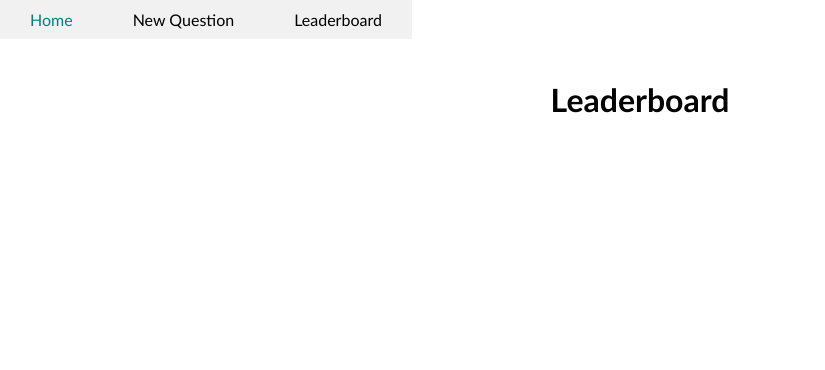
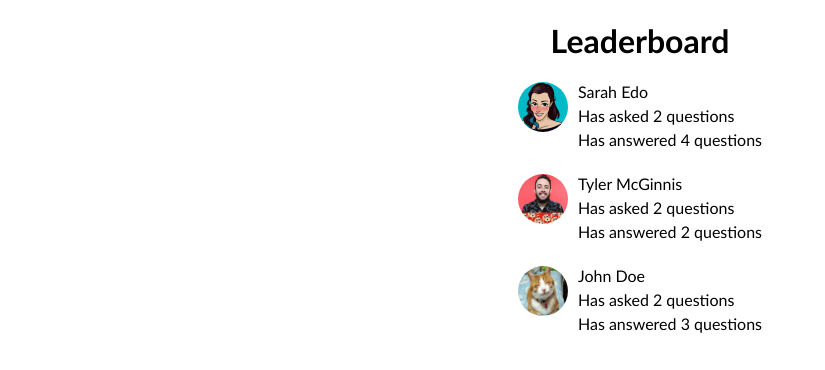
Before and after one commit to njpatten/rather, a React (Create React App) app: page /leaderboard in a window 1280 px wide. Shown: the top 370 px of the page, without its empty margins (0-825 px from the left). Built offline with nearby package versions, Linux system fonts and the light colour scheme.

Commit message:
finish leaderboard

```diff
--- a/src/components/App.js
+++ b/src/components/App.js
@@ -20,6 +20,8 @@ class App extends Component {
   }
 
   componentDidMount () {
+
+
     this.props.dispatch(handleInitialData())
 
     window.logout = () => this.props.dispatch(setAuthedUser(null))
@@ -35,17 +37,19 @@ class App extends Component {
     return (
       <Router>
           <div className='container'>
-            <div className="nav">
-              <Nav />
-              <NavSecondary />
-            </div>
+          {this.props.authedUser &&
+              <div className="nav">
+                <Nav />
+                <NavSecondary />
+              </div>
+          }
             {/* <Route path='/' exact component={HomePage} /> */}
             {this.props.authedUser ?
               <Route path='/' exact component={HomePage} />
             : <Route path='/' exact component={SignIn} />
             }
             <Route path='/questions/:question_id' component={Questions} />
-            <Route path='/new-question' component={NewQuestion} />
+            <Route path='/add' component={NewQuestion} />
             <Route path='/leaderboard' component={Leaderboard} />
           </div>
       </Router>
--- a/src/components/HomePage.js
+++ b/src/components/HomePage.js
@@ -13,8 +13,8 @@ class Homepage extends Component {
 
   componentDidMount = () => {
     this.props.dispatch(handleInitialData())
+    console.log(this.props)
   }
-
 
   getShownQuestions = () => {
     let questionObj = this.props.questions;
@@ -49,8 +49,8 @@ class Homepage extends Component {
     return (
       <div style={{display: 'flex', flexDirection: 'column', justifyContent: 'center', alignItems: 'center'}}>
         <div>
-          <button onClick={this.changeAnsweredTab} className={!this.state.answered && 'solid'}>Unanswered</button>
-          <button onClick={this.changeAnsweredTab} className={this.state.answered && 'solid'}>Answered</button>
+          <button onClick={this.changeAnsweredTab} className={!this.state.answered ? 'solid' : null}>Unanswered</button>
+          <button onClick={this.changeAnsweredTab} className={this.state.answered ? 'solid' : null}>Answered</button>
         </div>
         {this.getShownQuestions().map(question => {
           return (
--- a/src/components/Leaderboard.js
+++ b/src/components/Leaderboard.js
@@ -5,12 +5,50 @@ import Question from './Question'
 import authedUser from '../reducers/authedUser';
 
 class Leaderboard extends Component {
+  state={
+    loading: true
+  }
+
+  getAnswered = user => {
+    let totalAnswered = 0;
+    let questionObj = this.props.questions;
+    let questions = Object.keys(questionObj).map(key => questionObj[key])
+    console.log(questions)
+    questions.map(question => {
+      if (question.optionOne.votes.includes(user)){
+        totalAnswered = totalAnswered + 1
+        console.log('yes')
+      }
+      if (question.optionTwo.votes.includes(user)){
+        totalAnswered = totalAnswered + 1
+        console.log('ok')
+      }
+      console.log(totalAnswered)
+      return totalAnswered
+    })
+    return totalAnswered
+  }
+
 
   render() {
-
+    const userObj = this.props.users
+    const  users = Object.keys(userObj);
+    console.log(users)
     return (
       <div style={{display: 'flex', flexDirection: 'column', justifyContent: 'center', alignItems: 'center'}}>
         <h1>Leaderboard</h1>
+        {users && users.length ?
+          users.map(user => (
+          <div key={userObj[user].id} className='leader-wrap'>
+            <img src={userObj[user].avatarURL} style={{width: '50px', height: '50px', borderRadius: '100%'}} />
+            <div className="leader-info">
+              <p>{userObj[user].name}</p>
+              <p>Has asked {userObj[user].questions.length} questions</p>
+              <p>Has answered {this.getAnswered(user)} questions</p>
+            </div>
+          </div>
+        ))
+        : null}
       </div>
     )
   }
--- a/src/components/Nav.js
+++ b/src/components/Nav.js
@@ -10,7 +10,7 @@ class Nav extends Component {
             Home
           </li>
         </Link>
-        <Link to='/new-question'>
+        <Link to='/add'>
           <li key='new'>
             New Question
           </li>
--- a/src/components/NavSecondary.js
+++ b/src/components/NavSecondary.js
@@ -6,21 +6,25 @@ import { setAuthedUser } from '../actions/authedUser'
 
 
 class NavSecondary extends Component {
+
   logOut = () => {
     this.props.dispatch(setAuthedUser(null))
   }
+
   render() {
     let { authedUser, users } = this.props;
     let authedUserObj = users[authedUser]
+
     return (
-      <ul className="nav-secondary">
+      <div>
         {authedUserObj ?
-          <li><img src={authedUserObj.avatarURL} className="nav-avatar"/></li>
+          <ul className="nav-secondary">
+            <li><img src={authedUserObj.avatarURL} className="nav-avatar"/></li>
+            <li>Logged in as {authedUser}</li>
+            <li onClick={this.logOut}>Log Out</li>
+          </ul>
         : null}
-        {/* {authedUser ?
-          <li onClick={this.logOut}>Log Out</li>
-        : <li>Log In</li>} */}
-      </ul>
+    </div>
     )
   }
 }
--- a/src/components/NewQuestion.js
+++ b/src/components/NewQuestion.js
@@ -1,16 +1,52 @@
 import React, { Component } from 'react'
 import { connect } from 'react-redux'
 
-import Question from './Question'
-import authedUser from '../reducers/authedUser';
+import { _saveQuestion } from '../utils/_DATA.js'
 
 class NewQuestion extends Component {
+  state={
+    optionOne: '',
+    optionTwo: '',
+  }
+
+  createQuestion = event => {
+    event.preventDefault();
+    const question = {
+      optionOneText: this.state.optionOne,
+      optionTwoText: this.state.optionTwo,
+      author: this.props.authedUser,
+    }
+    _saveQuestion(question).then(data => {
+      console.log(data)},
+      this.props.history.push('/')
+    ).catch(() => console.log('no'))
+  }
+
+  handleChange = event => {
+    this.setState({
+      [event.target.name]: event.target.value
+    })
+  }
 
   render() {
 
     return (
       <div style={{display: 'flex', flexDirection: 'column', justifyContent: 'center', alignItems: 'center'}}>
         <h1>New Question</h1>
+        <h2>Would you rather...</h2>
+        <form onSubmit={this.createQuestion}>
+          <div class="form-wrap">
+            <label for="optionOne">Option One</label>
+            <input id="optionOne" name="optionOne" type="text" value={this.state.optionOne} onChange={this.handleChange}></input>
+          </div>
+          <div class="form-wrap">
+            <label for="optionTwo">Option Two</label>
+            <input id="optionTwo" name="optionTwo" type="text" value={this.state.optionTwo} onChange={this.handleChange}></input>
+          </div>
+          <div class="form-wrap">
+            <button>Submit Question</button>
+          </div>
+        </form>
       </div>
     )
   }
@@ -18,8 +54,6 @@ class NewQuestion extends Component {
 
 function mapStateToProps(state) {
   return {
-    users: state.users,
-    questions: state.questions,
     authedUser: state.authedUser
   }
 }
--- a/src/components/Question.js
+++ b/src/components/Question.js
@@ -9,9 +9,7 @@ class Question extends Component {
   }
 
   componentDidMount = () => {
-    // console.log(this.props)
     if (this.props.showResults){
-      console.log(this.props.authedUser)
       if (this.props.optionOne.votes.includes(this.props.authedUser)){
         this.setState({
           selectedAnswer: 'optionOne',
@@ -30,7 +28,7 @@ class Question extends Component {
   handleChange = event => {
     let question = this.props.questions[this.props.id]
     let questionText = question[event.target.value].text
-    console.log(this.props.id)
+
     this.setState({
       selectedAnswer: event.target.value,
       selectedAnswerText: questionText,
@@ -42,6 +40,11 @@ class Question extends Component {
     if (this.state.selectedAnswer != null){
       this.props.onAnswer(this.state.selectedAnswer);
     }
+  }
+
+  getPercent = optionVotes => {
+    const totalVotes = this.props.optionTwo.votes.length + this.props.optionOne.votes.length;
+    return optionVotes/totalVotes * 100
   }
 
   render() {
@@ -59,20 +62,22 @@ class Question extends Component {
             {showValues ?
               <form onSubmit={this.handleSubmit}>
                 <div style={{display: 'flex'}}>
-                  <input type="radio" id="optionOne" value="optionOne" onChange={this.handleChange} />
-                  <label> {optionOne.text}</label>
+                  <input type="radio" id="optionOne" value="optionOne" name="question" onChange={this.handleChange} />
+                  <label for="optionOne">{optionOne.text}</label>
                 </div>
                 <div style={{display: 'flex'}}>
-                  <input type="radio" id="optionTwo" value="optionTwo" onChange={this.handleChange}/>
-                  <label> {optionTwo.text}</label>
+                  <input type="radio" id="optionTwo" value="optionTwo" name="question" onChange={this.handleChange}/>
+                  <label for="optionTwo">{optionTwo.text}</label>
                 </div>
                 <button>Submit</button>
               </form>
             : showResults ?
             <div>
-              <p>{optionOne.text} has {optionOne.votes.length} votes</p>
-              <p>{optionTwo.text} has {optionTwo.votes.length} votes</p>
+              <p>{optionOne.text} has {optionOne.votes.length} votes ({this.getPercent(optionOne.votes.length)}%)</p>
+              <p>{optionTwo.text} has {optionTwo.votes.length} votes ({this.getPercent(optionTwo.votes.length)}%)</p>
+              <hr />
               <p>Your answer: {this.state.selectedAnswerText}</p>
+              <Link to='/'><button>Back to Questions</button></Link>
             </div>
             : <div>
               <p>{optionOne.text} or...</p>
--- a/src/index.css
+++ b/src/index.css
@@ -54,6 +54,14 @@ body {
   margin: 0;
   padding: 0;
   list-style-type: none;
+  display: flex;
+  justify-content: center;
+  align-items: flex-end;
+  flex-direction: column;
+}
+
+.nav-secondary li {
+  padding: 5px 10px;
 }
 
 .image-avatar {
@@ -77,3 +85,36 @@ button {
 button.solid {
   background: aquamarine;
 }
+
+label {
+  margin-left: 5px;
+}
+
+.form-wrap {
+  display: flex;
+  flex-direction: column;
+  width: 300px;
+  margin-bottom: 10px;
+  align-items: center;
+}
+
+.form-wrap input {
+  width: 100%;
+  padding: 5px;
+  margin-top: 5px;
+}
+
+.leader-wrap {
+  display: flex;
+  justify-content: center;
+  margin-bottom: 20px;
+}
+
+.leader-info {
+  margin-left: 10px;
+}
+
+.leader-info p {
+  margin-top: 0;
+  margin-bottom: 5px;
+}
```
